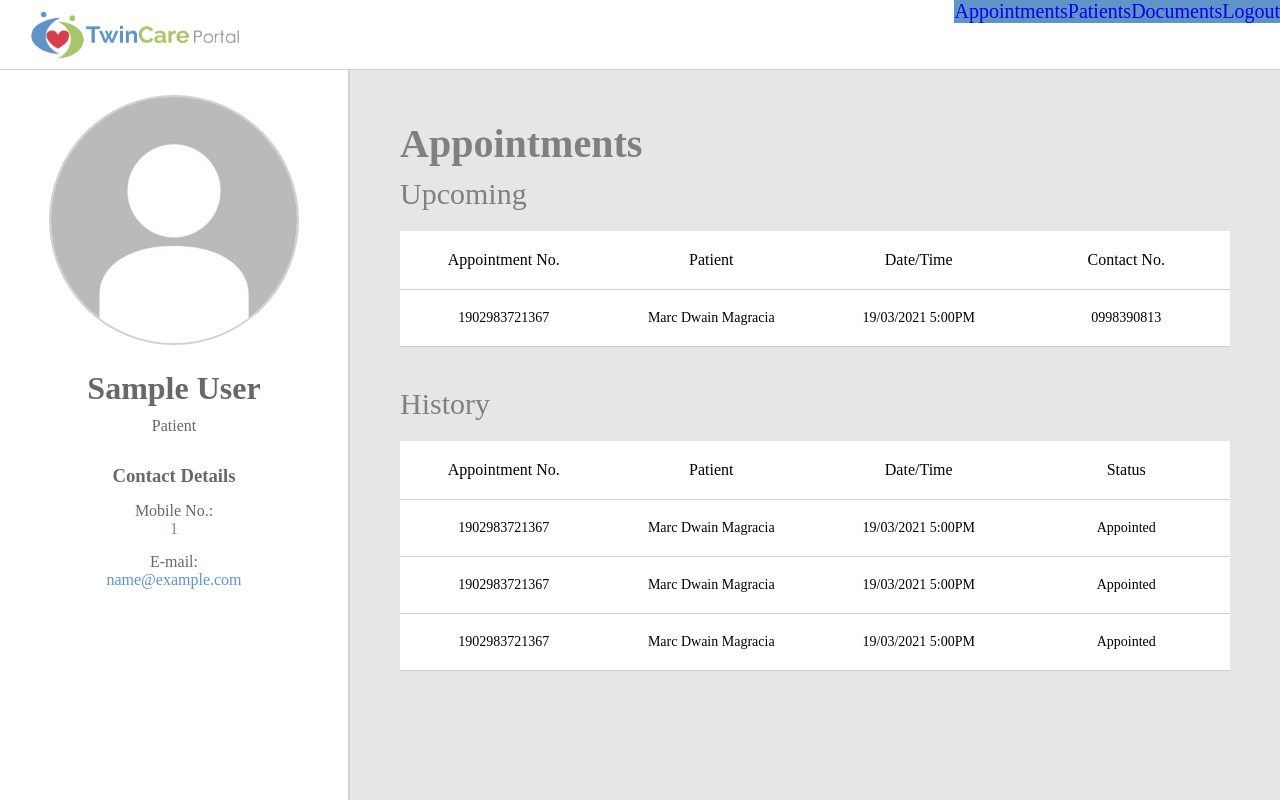
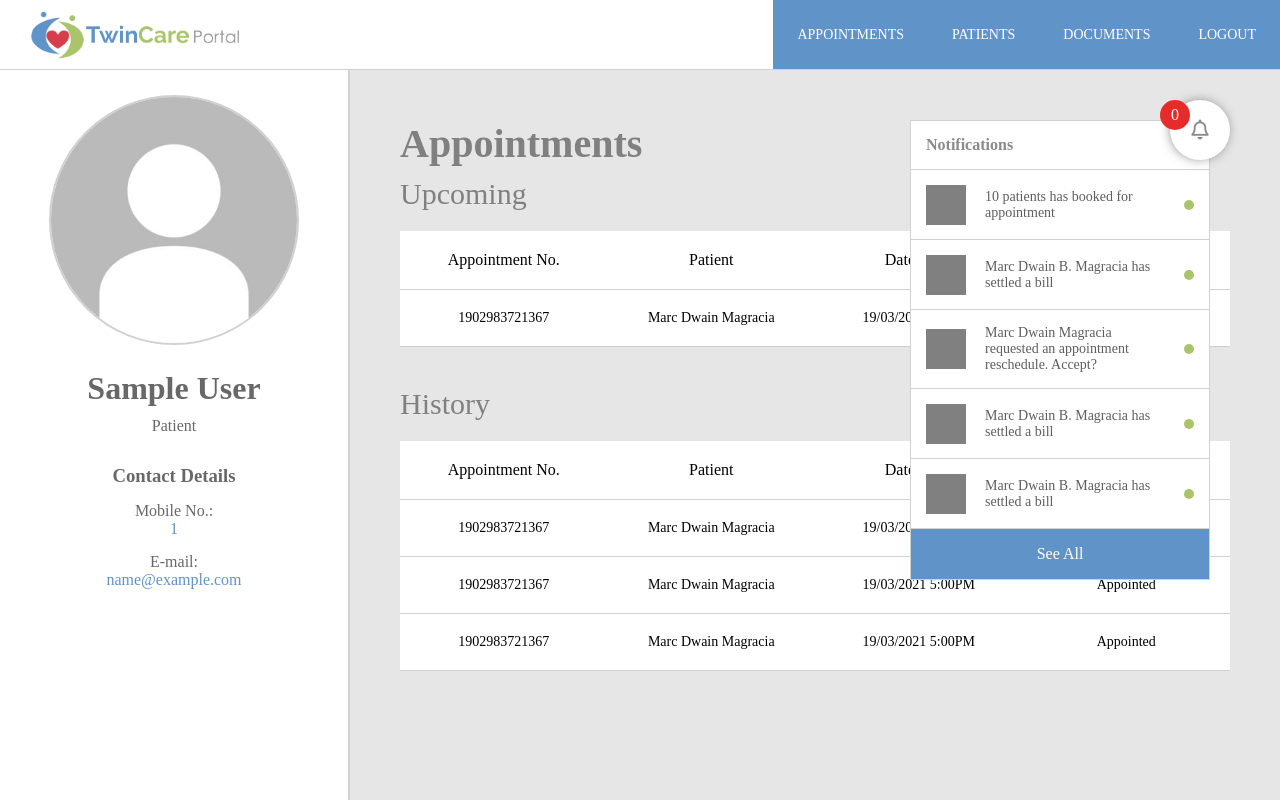
Before and after one commit to marcdwainm/HosPortal, a PHP site: page /employee-homepage.php in a window 1280 px wide. Run offline with PHP 8.4, Linux system fonts and the light colour scheme; the visitor is signed in with stand-in values (Sample User, id 1); some libraries are stand-ins or nearby versions.

Commit message:
Added: Doctor Notification Front-End

```diff
--- a/css/employee-contents.css
+++ b/css/employee-contents.css
@@ -4,6 +4,127 @@
     --green: #AAC46B;
     --graytext: #8B8B8B;
     --grayoutline: rgb(209, 209, 209);
+}
+
+.notification-area{
+    position: absolute;
+    top: 100px;
+    right: 50px;
+}
+
+.notification-num{
+    width: 30px;
+    height: 30px;
+    background-color: rgb(231, 43, 43);
+    color: white;
+    border-radius: 50%;
+    position: absolute;
+    right: 40px;
+    z-index: 10;
+    display: flex;
+    justify-content: center;
+    align-content: center;
+    font-size: 0.8em;
+}
+
+.notification-num span{
+    height: auto;
+    display: flex;
+    justify-content: center;
+    align-items: center;
+}
+
+.notification-btn{
+    position: absolute;
+    right: 0;
+    top: 0;
+    width: 60px;
+    height: 60px;
+    border-radius: 50%;
+    background-color: white;
+    box-shadow: -1px 0px 13px -4px rgba(0,0,0,0.75);
+    -webkit-box-shadow: -1px 0px 13px -4px rgba(0,0,0,0.75);
+    -moz-box-shadow: -1px 0px 13px -4px rgba(0,0,0,0.75);
+    cursor:pointer;
+    display: flex;
+    justify-content: center;
+    align-items: center;
+    color: var(--graytext);
+}
+
+.notification-box{
+    width: 300px;
+    height: auto;
+    background-color: white;
+    border: 1px solid var(--grayoutline);
+    position: absolute;
+    top: 20px;
+    right: 20px;
+}
+
+.notif-header{
+    height: auto;
+    padding: 15px;
+    font-size: 0.8em;
+    border-bottom: 1px solid var(--grayoutline);
+    color: var(--graytext);
+    font-weight: 600;
+}
+
+.notif-content{
+    width: 100%;
+    height: 70px;
+    border-bottom: 1px solid var(--grayoutline);
+    display: flex;
+    align-items: center;
+    padding: 15px;
+    display: flex;
+    justify-content: space-between;
+}
+
+.resched-notif-type{
+    height: auto;
+}
+
+.notif-content span{
+    width: 180px;
+    font-size: 0.7em;
+    color: rgb(94, 94, 94);
+    display: flex;
+    justify-content: center;
+}
+
+.notif-img{
+    width: 40px;
+    height: 40px;
+    background-color: gray;
+}
+
+.seen{
+    width: 10px;
+    height: 100%;
+    display: flex;
+    justify-content: center;
+    align-items: center;
+}
+
+.seen-circle{
+    width: 10px;
+    height: 10px;
+    border-radius: 50%;
+    background-color: var(--green);
+}
+
+.notif-see-all{
+    width: 100%;
+    height: 50px;
+    color: white;
+    font-size: 0.8em;
+    background-color: var(--blue);
+    display: flex;
+    justify-content: center;
+    align-items: center;
+    cursor: pointer;
 }
 
 .employee-contents{
--- a/employee-homepage.php
+++ b/employee-homepage.php
@@ -15,12 +15,83 @@
 
 <body>
     <?php
-    session_start();
     include 'extras/employee-navbar.php';
     include 'extras/profile.php'
     ?>
 
     <div class='background-container'></div>
+
+    <div class="notification-area">
+        <div class="notification-box">
+            <div class='notif-header'>
+                <span>Notifications</span>
+            </div>
+            <div class="notif-contents">
+                <!--10 People Have booked for appointments-->
+                <div class="notif-content book-notif-type">
+                    <div class='notif-img'></div>
+                    <span>
+                        10 patients has booked for appointment
+                    </span>
+                    <div class="seen">
+                        <div class="seen-circle"></div>
+                    </div>
+                </div>
+
+                <!--A patient has settled a bill-->
+                <div class="notif-content bill-notif-type">
+                    <div class='notif-img'></div>
+                    <span>
+                        Marc Dwain B. Magracia has settled a bill
+                    </span>
+                    <div class="seen">
+                        <div class="seen-circle"></div>
+                    </div>
+                </div>
+
+                <!--A patient has requested an appointment reschedule. Accept?-->
+                <div class="notif-content resched-notif-type">
+                    <div class='notif-img'></div>
+                    <span>
+                        Marc Dwain Magracia requested an appointment reschedule. Accept?
+                    </span>
+                    <div class="seen">
+                        <div class="seen-circle"></div>
+                    </div>
+                </div>
+
+                <!--A patient has settled a bill-->
+                <div class="notif-content bill-notif-type">
+                    <div class='notif-img'></div>
+                    <span>
+                        Marc Dwain B. Magracia has settled a bill
+                    </span>
+                    <div class="seen">
+                        <div class="seen-circle"></div>
+                    </div>
+                </div>
+
+                <!--A patient has settled a bill-->
+                <div class="notif-content bill-notif-type">
+                    <div class='notif-img'></div>
+                    <span>
+                        Marc Dwain B. Magracia has settled a bill
+                    </span>
+                    <div class="seen">
+                        <div class="seen-circle"></div>
+                    </div>
+                </div>
+
+                <div class='notif-see-all'>
+                    <span>See All</span>
+                </div>
+            </div>
+        </div>
+        <div class="notification-num"><span>0</span></div>
+        <div class="notification-btn">
+            <i class="far fa-bell"></i>
+        </div>
+    </div>
 
     <div class='employee-contents'>
         <!--APPOINTMENT UPCOMING-->
--- a/extras/employee-navbar.php
+++ b/extras/employee-navbar.php
@@ -1,23 +1,23 @@
 <nav>
-    <input type = 'checkbox' id = 'check-prof'>
-    <label for = 'check-prof' class = 'checkbtn-prof'>
+    <input type='checkbox' id='check-prof'>
+    <label for='check-prof' class='checkbtn-prof'>
         <i class="fas fa-user"></i>
     </label>
 
-    <input type = 'checkbox' id = 'check'>
-    <label for = 'check' class = 'checkbtn'>
+    <input type='checkbox' id='check'>
+    <label for='check' class='checkbtn'>
         <div></div>
         <div></div>
         <div></div>
     </label>
 
-    <div class = 'logo-container'>
-        <img src = 'img/logo-2.png' class = 'logo'>
+    <div class='logo-container'>
+        <img src='img/logo-2.png' class='logo'>
     </div>
     <ul>
-        <li><a href = "employee-homepage.php" class = 'active'>Appointments</a></li>
-        <li><a href = "employee-patients.php">Patients</a></li>
-        <li><a href = "employee-documents.php">Documents</a></li>
-        <li><a href = "index.html">Logout</a></li>
+        <li><button id="appointments-doctor">Appointments</button></li>
+        <li><button id='patients-doctor'>Patients</button></li>
+        <li><button id='documents-doctor'>Documents</button></li>
+        <li><button id='logout-doctor' name='logout'>Logout</button></li>
     </ul>
 </nav>
--- a/js/navbar.js
+++ b/js/navbar.js
@@ -52,12 +52,23 @@ $(document).ready(function () {
     $("#appointments").on("click", function () {
         window.location.href = 'patient-homepage.php';
     })
+    $("#appointments-doctor").on("click", function () {
+        window.location.href = 'employee-homepage.php';
+    })
+
+    $("#patients-doctor").on("click", function () {
+        window.location.href = 'employee-patients.php';
+    })
 
     $("#documents").on("click", function () {
         window.location.href = 'patient-documents.php';
     })
+    $("#documents-doctor").on("click", function () {
+        window.location.href = 'employee-documents.php';
+    })
 
-    $("#logout").click(function () {
+
+    $("#logout").add("#logout-doctor").click(function () {
         $.ajax({
             type: "GET",
             url: "php_processes/logout.php",
```
